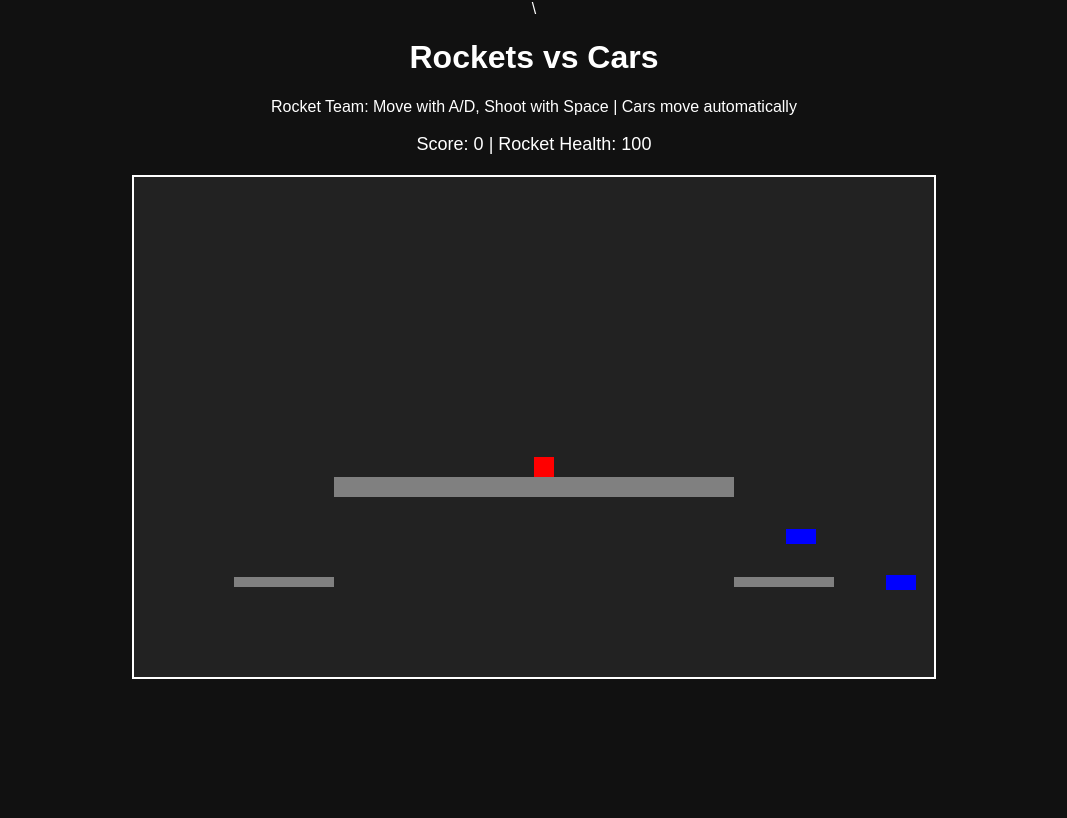
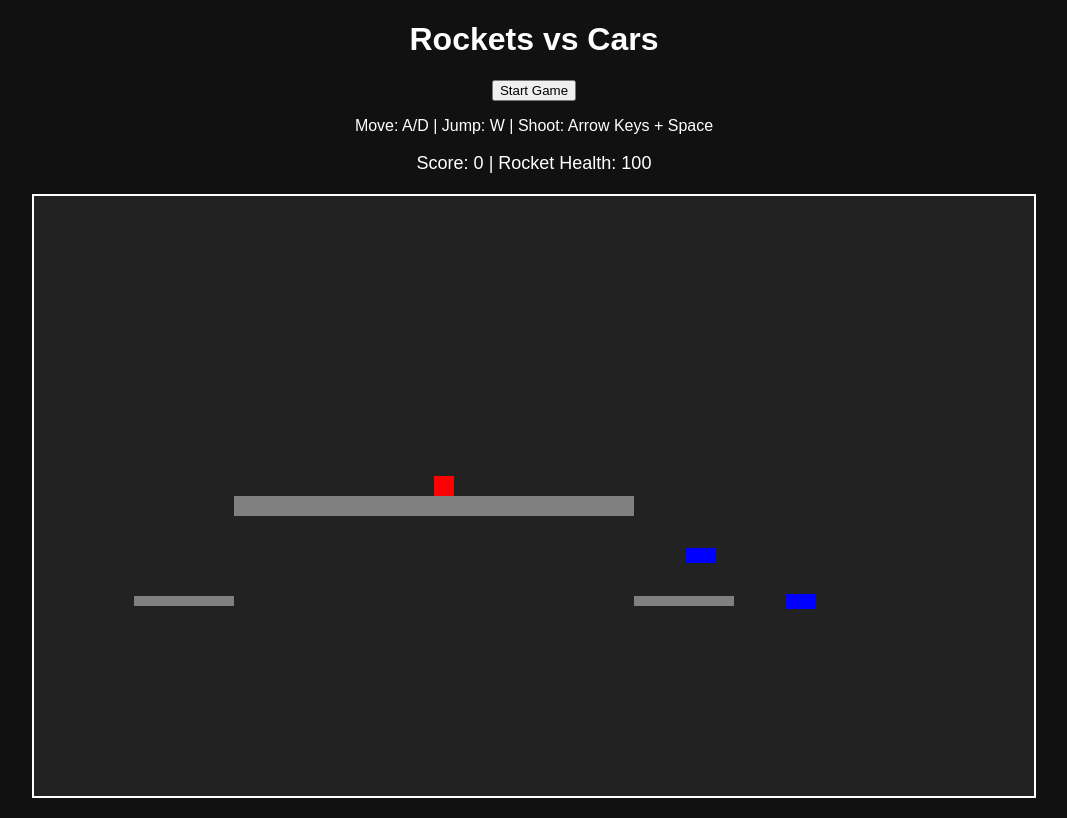
Before and after one commit to nikewithaT-afk/Cars-and-rockets, a plain HTML site: page index.html in a window 1280 px wide. Shown: the whole page, without its empty margins (106-1173 px from the left). Drawn offline with Linux system fonts and the light colour scheme.

Commit message:
Update index.html

```diff
--- a/index.html
+++ b/index.html
@@ -1,4 +1,4 @@
-\<!DOCTYPE html>
+<!DOCTYPE html>
 <html lang="en">
 <head>
   <meta charset="UTF-8">
@@ -8,10 +8,14 @@
 </head>
 <body>
 
-  <h1>Rockets vs Cars</h1>
-  <p>Rocket Team: Move with A/D, Shoot with Space | Cars move automatically</p>
+  <div id="titleScreen">
+    <h1>Rockets vs Cars</h1>
+    <button id="startGame">Start Game</button>
+    <p>Move: A/D | Jump: W | Shoot: Arrow Keys + Space</p>
+  </div>
+
   <p id="score">Score: 0 | Rocket Health: 100</p>
-  <canvas id="gameCanvas" width="800" height="500"></canvas>
+  <canvas id="gameCanvas" width="1000" height="600"></canvas>
 
   <script src="script.js"></script>
 </body>
```
